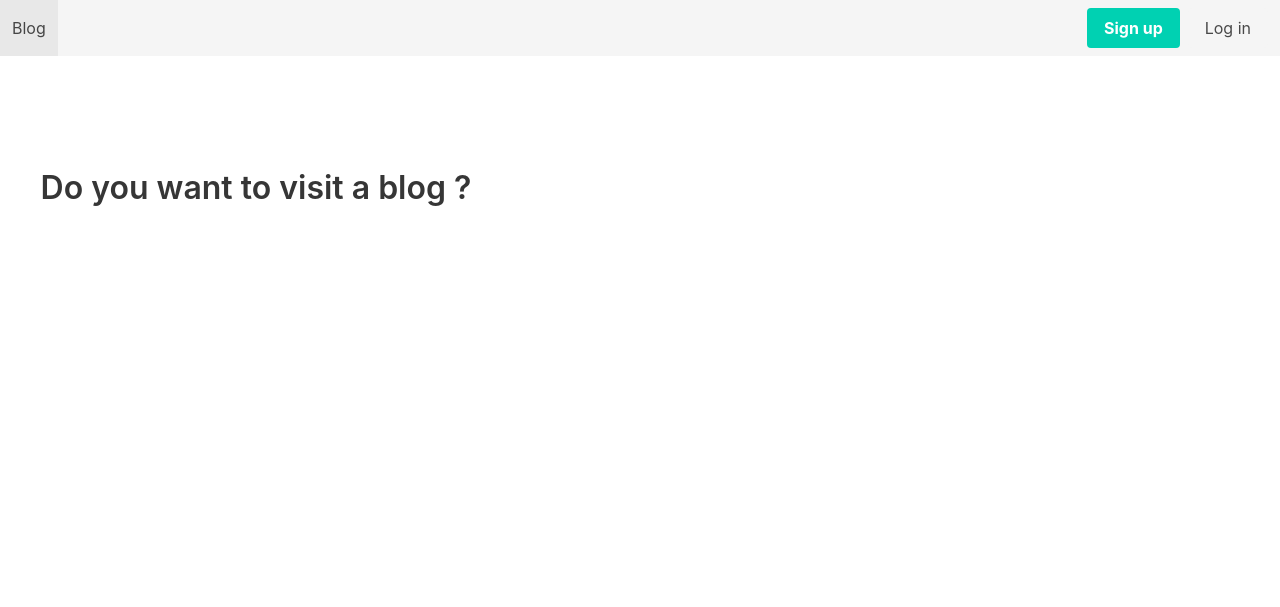
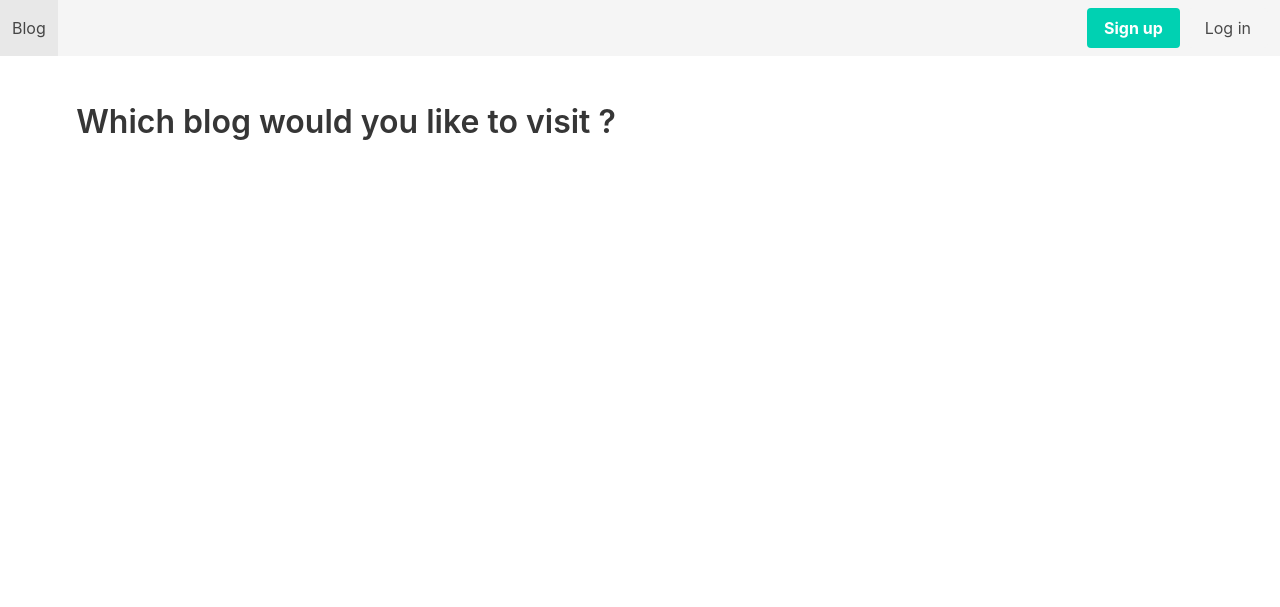
Before and after one commit to cmamon/symfony-blog, a Symfony app: template templates/post/homepage.html.twig in a window 1280 px wide. Shown: the top 607 px of the page. Run offline with Twig, Linux system fonts and the light colour scheme; the template is opened without the code that fills it, so the values that code supplies are empty; style sheets or scripts are compiled from the project's sources; some libraries are stand-ins or nearby versions.

Commit message:
Improve CSS and responsiveness

```diff
--- a/config/routes.yaml
+++ b/config/routes.yaml
@@ -1,4 +1,3 @@
-
 default:
     path: /
     controller: App\Controller\PostController::homepage
@@ -11,6 +10,7 @@ logout:
 
 register:
     path : /register
+
 handleSearch:
     path : /search
     controller: App\Controller\PostController::handleSearch
--- a/templates/base.html.twig
+++ b/templates/base.html.twig
@@ -28,6 +28,33 @@
         {% block javascripts %}
             <script src="https://cdnjs.cloudflare.com/ajax/libs/less.js/3.0.0/less.min.js" type="text/javascript"></script>
             <script src="https://kit.fontawesome.com/9a52707ace.js" crossorigin="anonymous"></script>
+            <script type="text/javascript">
+            document.addEventListener('DOMContentLoaded', () => {
+
+                // Get all "navbar-burger" elements
+                const $navbarBurgers = Array.prototype.slice.call(document.querySelectorAll('.navbar-burger'), 0);
+
+                // Check if there are any navbar burgers
+                if ($navbarBurgers.length > 0) {
+
+                    // Add a click event on each of them
+                    $navbarBurgers.forEach( el => {
+                        el.addEventListener('click', () => {
+
+                            // Get the target from the "data-target" attribute
+                            const target = el.dataset.target;
+                            const $target = document.getElementById(target);
+
+                            // Toggle the "is-active" class on both the "navbar-burger" and the "navbar-menu"
+                            el.classList.toggle('is-active');
+                            $target.classList.toggle('is-active');
+
+                        });
+                    });
+                }
+
+            });
+            </script>
         {% endblock %}
     </body>
 </html>
--- a/templates/header.html.twig
+++ b/templates/header.html.twig
@@ -1,7 +1,6 @@
 {# templates/header.html.twig #}
 
 <nav class="navbar is-light" role="navigation" aria-label="main navigation">
-
     <div class="navbar-brand">
         <a class="navbar-item"  width="112" height="28" href="
           {% if app.user %}
@@ -11,7 +10,7 @@
           {% endif %}">
             Blog
         </a>
-        <a role="button" class="navbar-burger burger" aria-label="menu" aria-expanded="false" data-target="navbarBlog">
+        <a role="button" class="navbar-burger" aria-label="menu" aria-expanded="false" data-target="navbarBlog">
             <span aria-hidden="true"></span>
             <span aria-hidden="true"></span>
             <span aria-hidden="true"></span>
@@ -19,20 +18,20 @@
     </div>
 
     <div id="navbarBlog" class="navbar-menu">
-      <div class="navbar-start">
-          <div class="navbar-item">
-            <div class="buttons">
+        <div class="navbar-start">
+            <div class="navbar-item">
                 {{ render(controller('App\\Controller\\PostController::searchAction')) }}
             </div>
-          </div>
         </div>
 
         <div class="navbar-end">
             <div class="navbar-item">
                 <div class="buttons">
                     {% if app.user %}
+                    <p>Logged in as <b>{{app.user.username}}</b> &nbsp;&nbsp;</p>
+
                     <a class="button is-primary" href="{{ path('logout') }}">
-                        <strong>Log out {{app.user.username}}</strong>
+                        <b>Log out</b>
                     </a>
                     {% elseif not app.user %}
                     <a class="button is-primary" href="{{ path('register') }}">
--- a/templates/post/homepage.html.twig
+++ b/templates/post/homepage.html.twig
@@ -2,20 +2,17 @@
 
 {% extends 'base.html.twig' %}
 
-{% block title %}Homepage{% endblock %}
+{% block title %} Home {% endblock %}
 
 {% block body %}
 {% trans_default_domain 'FOSUserBundle' %}
 
-<section class="columns is-desktop " style="
-    margin: 8% 0em;
-    height: 100%;
-    ">
-
-  <div class="column is-two-fifths " style="
-    text-align: center;
-    ">
-    <h1 class="title">Do you want to visit a blog ?</h1>
+<section class="content">
+    <br><br>
+    <div class="container">
+        <div class="columns">
+            <div class="column" style="text-align: center;">
+                <h1 class="title">Which blog would you like to visit ?</h1>
 
                 <div style="overflow: auto;max-height: 15em;">
                     {% for user in users %}
@@ -32,6 +29,8 @@
             <div class="column" >
                 {{ render(controller('App\\Controller\\PostController::loginAction')) }}
             </div>
+        </div>
+    </div>
 </section>
 
 {% endblock %}
```
Also changed, not shown: src/Controller/PostController.php (+39 -26 lines), templates/home/searchBar.html.twig (renamed from templates/searchBar.html.twig, +3 -5 lines), templates/post/index.html.twig (+7 -6 lines), 1 other file. Lines whose indentation alone changed are shown as unchanged.
